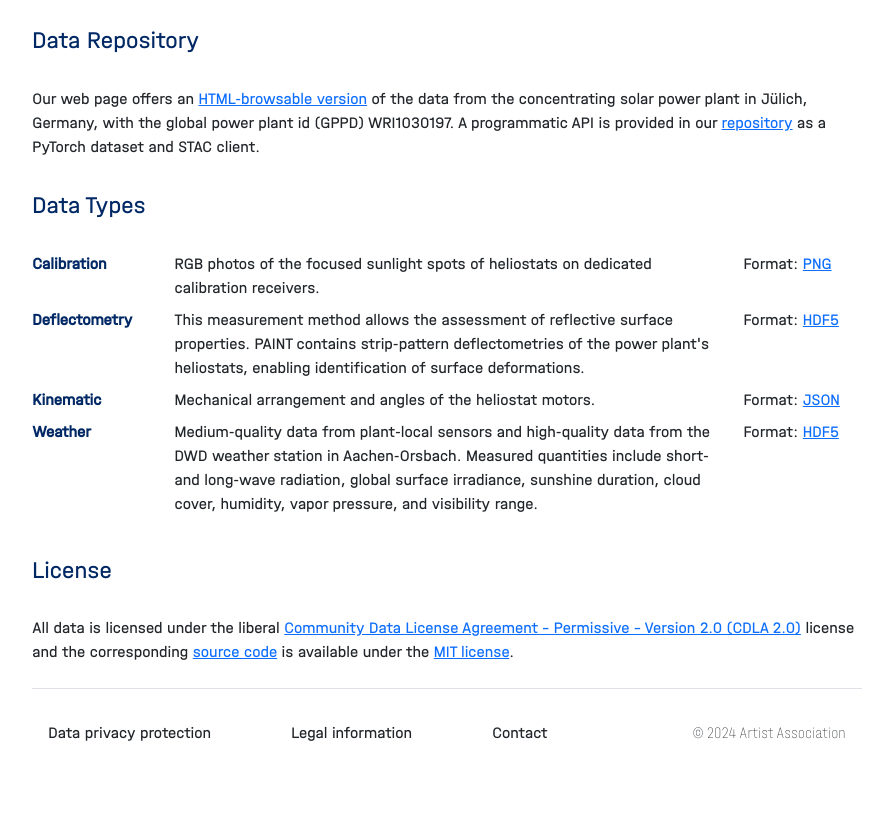
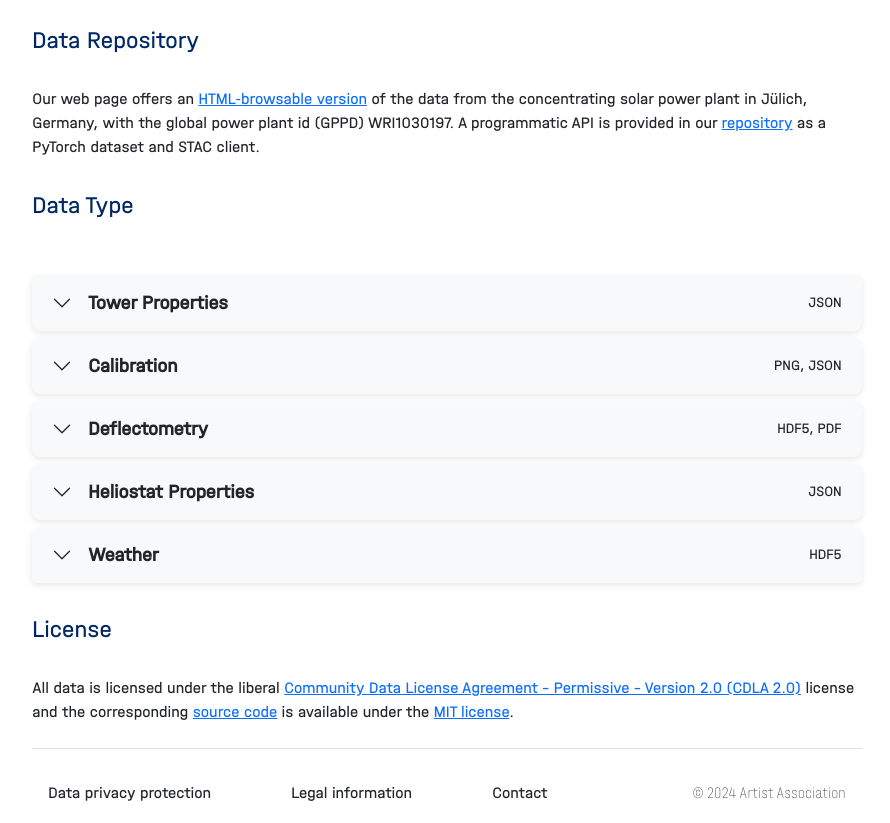
Before and after one commit to ARTIST-Association/PAINT, a Flask app: page /data in a window 1280 px wide. Shown: the part 289-1112 px from the top of the page, without its empty margins (193-1083 px from the left). Before the commit the page ends 1030 px from the top, so only its background shows below. Run offline with Flask 3, Linux system fonts and the light colour scheme.

Commit message:
include accordion structure and weather table

```diff
--- a/html/templates/data.html
+++ b/html/templates/data.html
@@ -2,6 +2,45 @@
 {% set active = "data" %}
 
 {% block content %}
+
+<style>
+  .accordion-button {
+    background-color: #f8f9fa;
+    font-size: 1.2rem;
+    font-weight: 600;
+    border-radius: 0.5rem;
+    margin-bottom: 0.5rem;
+    box-shadow: 0 2px 6px rgba(0,0,0,0.1);
+    padding: 1rem 1.25rem;
+    padding-right: 5rem;
+    position: relative;
+    display: flex;
+    align-items: center;
+  }
+  .accordion-button::after {
+    order: -1;
+    margin-right: 1rem;
+    margin-left: 0;
+  }
+  .accordion-button .format-label {
+    font-size: 0.9rem;
+    font-weight: normal;
+    position: absolute;
+    right: 1.25rem;
+    top: 50%;
+    transform: translateY(-50%);
+  }
+  .accordion-item {
+    border: none;
+  }
+  .accordion-body {
+    padding: 1rem 1.25rem;
+    border-radius: 0.5rem;
+    background-color: #ffffff;
+    box-shadow: 0 2px 6px rgba(0,0,0,0.05);
+  }
+</style>
+
 <div class="position-relative text-white d-none d-md-block">
     <img class="img-fluid w-100" src="static/img/quartz.png">
     <div class="position-absolute top-50 start-5 translate-middle-y">
@@ -14,25 +53,112 @@
 
 Our web page offers an <a href="/WRI1030197">HTML-browsable version</a> of the data from the concentrating solar power plant in Jülich, Germany, with the global power plant id (GPPD) WRI1030197. A programmatic API is provided in our <a href="https://github.com/ARTIST-Association/PAINT">repository</a> as a PyTorch dataset and STAC client.
 
-<h4 class="my-4 py-2 text-primary">Data Types</h4>
+<h4 class="my-4 py-2 text-primary">Data Type</h4>
 
-<dl class="row">
-    <dt class="col-lg-2 col-12 text-primary">Calibration</dt>
-    <dd class="col-lg-8 col-12">RGB photos of the focused sunlight spots of heliostats on dedicated calibration receivers.</dd>
-    <dd class="col-lg-2 col-12">Format: <a href="https://www.w3.org/TR/2003/REC-PNG-20031110/">PNG</a></dd>
+<div class="mt-5">
+  <div class="accordion" id="dataAccordion">
 
-    <dt class="col-lg-2 col-12 text-primary">Deflectometry</dt>
-    <dd class="col-lg-8 col-12">This measurement method allows the assessment of reflective surface properties. PAINT contains strip-pattern deflectometries of the power plant's heliostats, enabling identification of surface deformations.</dd>
-    <dd class="col-lg-2 col-12">Format: <a href="https://docs.hdfgroup.org/hdf5/v1_14/_f_m_t3.html">HDF5</a></dd>
+      <div class="accordion-item">
+      <h2 class="accordion-header" id="headingTower">
+        <button class="accordion-button collapsed" type="button" data-bs-toggle="collapse" data-bs-target="#collapseTower" aria-expanded="false" aria-controls="collapseTower">
+          Tower Properties <span class="format-label">JSON</span>
+        </button>
+      </h2>
+      <div id="collapseTower" class="accordion-collapse collapse" aria-labelledby="headingTower" data-bs-parent="#dataAccordion">
+        <div class="accordion-body">
+          <!-- Empty body -->
+        </div>
+      </div>
+    </div>
+    <div class="accordion-item">
+      <h2 class="accordion-header" id="headingCalibration">
+        <button class="accordion-button collapsed" type="button" data-bs-toggle="collapse" data-bs-target="#collapseCalibration" aria-expanded="false" aria-controls="collapseCalibration">
+          Calibration <span class="format-label">PNG, JSON</span>
+        </button>
+      </h2>
+      <div id="collapseCalibration" class="accordion-collapse collapse collapse" aria-labelledby="headingCalibration" data-bs-parent="#dataAccordion">
+        <div class="accordion-body">
+          <!-- Empty body -->
+        </div>
+      </div>
+    </div>
 
-    <dt class="col-lg-2 col-12 text-primary">Kinematic</dt>
-    <dd class="col-lg-8 col-12">Mechanical arrangement and angles of the heliostat motors.</dd>
-    <dd class="col-lg-2 col-12">Format: <a href="https://www.json.org/json-en.html">JSON</a></dd>
+    <div class="accordion-item">
+      <h2 class="accordion-header" id="headingDeflectometry">
+        <button class="accordion-button collapsed" type="button" data-bs-toggle="collapse" data-bs-target="#collapseDeflectometry" aria-expanded="false" aria-controls="collapseDeflectometry">
+          Deflectometry <span class="format-label">HDF5, PDF</span>
+        </button>
+      </h2>
+      <div id="collapseDeflectometry" class="accordion-collapse collapse" aria-labelledby="headingDeflectometry" data-bs-parent="#dataAccordion">
+        <div class="accordion-body">
+          <!-- Empty body -->
+        </div>
+      </div>
+    </div>
 
-    <dt class="col-lg-2 col-12 text-primary">Weather</dt>
-    <dd class="col-lg-8 col-12">Medium-quality data from plant-local sensors and high-quality data from the DWD weather station in Aachen-Orsbach. Measured quantities include short- and long-wave radiation, global surface irradiance, sunshine duration, cloud cover, humidity, vapor pressure, and visibility range.</dd>
-    <dd class="col-lg-2 col-12">Format: <a href="https://docs.hdfgroup.org/hdf5/v1_14/_f_m_t3.html">HDF5</a></dd>
-</dl>
+    <div class="accordion-item">
+      <h2 class="accordion-header" id="headingKinematic">
+        <button class="accordion-button collapsed" type="button" data-bs-toggle="collapse" data-bs-target="#collapseKinematic" aria-expanded="false" aria-controls="collapseKinematic">
+          Heliostat Properties <span class="format-label">JSON</span>
+        </button>
+      </h2>
+      <div id="collapseKinematic" class="accordion-collapse collapse" aria-labelledby="headingKinematic" data-bs-parent="#dataAccordion">
+        <div class="accordion-body">
+          <!-- Empty body -->
+        </div>
+      </div>
+    </div>
+
+    <div class="accordion-item">
+      <h2 class="accordion-header" id="headingWeather">
+        <button class="accordion-button collapsed" type="button" data-bs-toggle="collapse" data-bs-target="#collapseWeather" aria-expanded="false" aria-controls="collapseWeather">
+          Weather <span class="format-label">HDF5</span>
+        </button>
+      </h2>
+      <div id="collapseWeather" class="accordion-collapse collapse" aria-labelledby="headingWeather" data-bs-parent="#dataAccordion">
+        <div class="accordion-body">
+          <table class="table table-bordered table-sm">
+            <thead class="table-light">
+              <tr>
+                <th>Variable Name</th>
+                <th>Description</th>
+                <th>Units</th>
+                <th>Temporal Resolution</th>
+                <th>Jülich</th>
+                <th>DWD</th>
+              </tr>
+            </thead>
+            <tbody>
+              <tr><td>atmospheric_pressure</td><td>Atmospheric pressure.</td><td>hPa</td><td>1 s</td><td>&#10003;</td><td></td></tr>
+              <tr><td>cloud_cover_1h</td><td>Total cloud cover.</td><td>fraction (1/8)</td><td>1 h</td><td></td><td>&#10003;</td></tr>
+              <tr><td>diffuse_irradiation</td><td>Diffuse part of the solar irradiance.</td><td>W/m²</td><td>1 s</td><td>&#10003;</td><td></td></tr>
+              <tr><td>direct_irradiation</td><td>Direct part of the solar irradiance.</td><td>W/m²</td><td>1 s</td><td>&#10003;</td><td></td></tr>
+              <tr><td>global_irradiation</td><td>Total (diffuse + direct) solar irradiance.</td><td>W/m²</td><td>1 s</td><td>&#10003;</td><td></td></tr>
+              <tr><td>global_radiation_10min</td><td>Sum of solar incoming radiation.</td><td>J/cm²</td><td>10 min</td><td></td><td>&#10003;</td></tr>
+              <tr><td>humidity_1h</td><td>The humidity.</td><td>%</td><td>1 h</td><td></td><td>&#10003;</td></tr>
+              <tr><td>long_wave_radiation_10min</td><td>Sum of longwave downward radiation.</td><td>J/cm²</td><td>10 min</td><td></td><td>&#10003;</td></tr>
+              <tr><td>precipitation</td><td>Rainfall amount.</td><td>mm/day</td><td>1 s</td><td>&#10003;</td><td></td></tr>
+              <tr><td>pressure_vapor_1h</td><td>Vapor pressure.</td><td>hPa</td><td>1 h</td><td></td><td>&#10003;</td></tr>
+              <tr><td>relative_humidity</td><td>Relative humidity.</td><td>%</td><td>1 s</td><td>&#10003;</td><td></td></tr>
+              <tr><td>short_wave_radiation_10min</td><td>Diffuse solar radiation.</td><td>J/cm²</td><td>10 min</td><td></td><td>&#10003;</td></tr>
+              <tr><td>sunshine_duration_10min</td><td>Duration of sunshine.</td><td>h</td><td>10 min</td><td></td><td>&#10003;</td></tr>
+              <tr><td>temperature</td><td>Ambient air temperature.</td><td>°C</td><td>1 s</td><td>&#10003;</td><td></td></tr>
+              <tr><td>temperature_diffuse</td><td>Temperature related to diffuse irradiance.</td><td>°C</td><td>1 s</td><td>&#10003;</td><td></td></tr>
+              <tr><td>temperature_direct</td><td>Temperature related to direct irradiance.</td><td>°C</td><td>1 s</td><td>&#10003;</td><td></td></tr>
+              <tr><td>temperature_global</td><td>Temperature related to global irradiance.</td><td>°C</td><td>1 s</td><td>&#10003;</td><td></td></tr>
+              <tr><td>time</td><td>Timestamps.</td><td>-</td><td>1 s</td><td>&#10003;</td><td></td></tr>
+              <tr><td>visibility_range_1h</td><td>Range of visibility.</td><td>m</td><td>1 h</td><td></td><td>&#10003;</td></tr>
+              <tr><td>weather_type_1h</td><td>Encoded weather condition type.</td><td>-</td><td>1 h</td><td></td><td>&#10003;</td></tr>
+              <tr><td>wind_direction</td><td>Wind direction.</td><td>Degrees (0–360)</td><td>1 s</td><td>&#10003;</td><td></td></tr>
+              <tr><td>wind_speed</td><td>Wind speed.</td><td>m/s</td><td>1 s</td><td>&#10003;</td><td></td></tr>
+            </tbody>
+          </table>
+        </div>
+      </div>
+    </div>
+
+  </div>
+</div>
 
 <h4 class="my-4 py-2 text-primary">License</h4>
 
```
